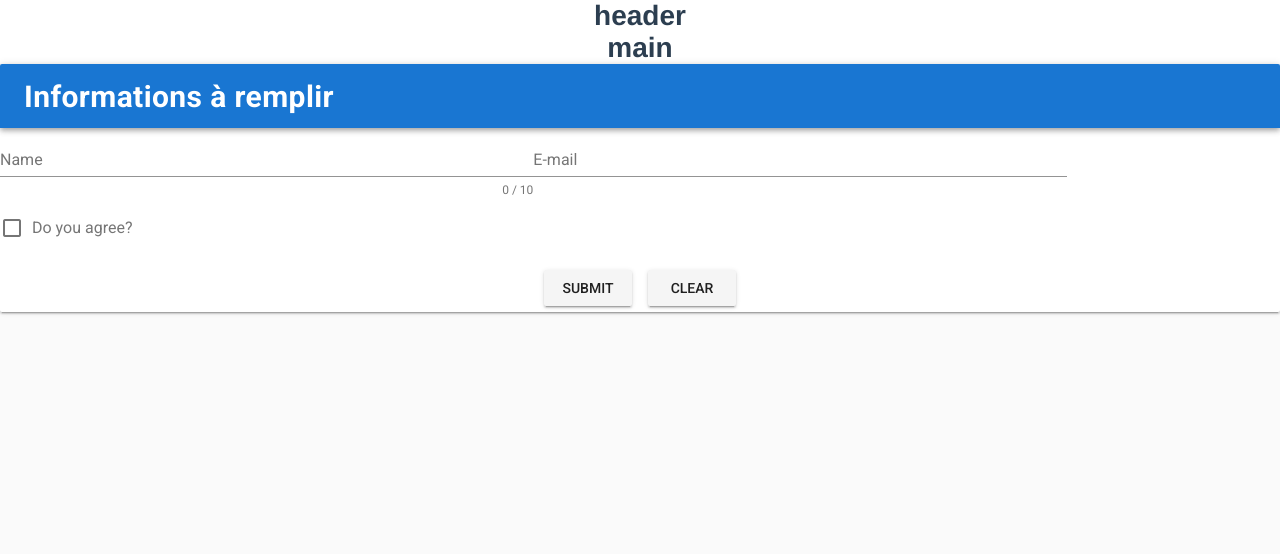
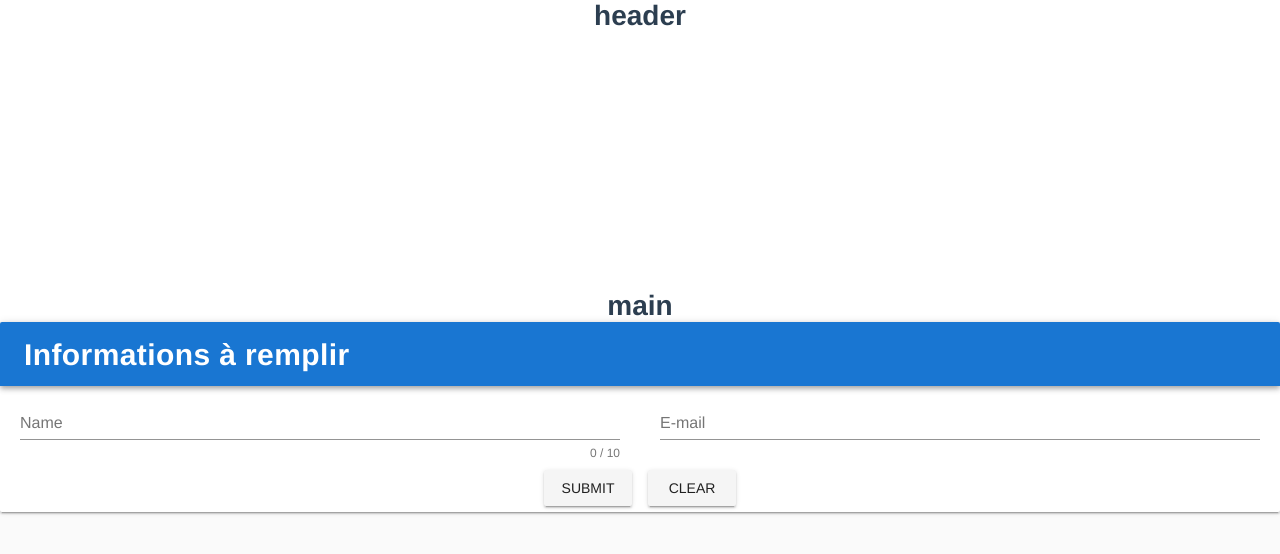
Before and after one commit to orlando1108/workshop-project1, a Vue app: page /menu in a window 1280 px wide. Shown: the top 554 px of the page. Built offline with nearby package versions, Linux system fonts and the light colour scheme.

Commit message:
enlever espace blanc entre composants (css index.html)

```diff
--- a/index.html
+++ b/index.html
@@ -10,6 +10,10 @@
             margin: 0 !important;
             padding: 0 !important;
         }
+        #header{
+            height:30vh;
+            margin-bottom:50px;
+        }
     </style>
   </head>
   <body>
--- a/src/components/Collections.vue
+++ b/src/components/Collections.vue
@@ -94,13 +94,14 @@
         methods: {
             add_products: function (title) { //ma fonction mettre l'argument recupere ici le titre entre paranthese
                 //on selectionne le bouton add de la div avec pour id la valeur dans la variable titre
-                document.querySelector("div[id='"+title+"'] .btn_add").style.display="none",
-                    document.querySelector("div[id='"+title+"'] .btn_cancel").style.display="block";
+                document.querySelector("div[id='"+title+"'] .btn_add").style.display="none";
+                document.querySelector("div[id='"+title+"'] .btn_cancel").style.display="block";
                 console.log(title);
+                title="test";
             },
             delete_products: function (title) {
-                document.querySelector("div[id='"+title+"'] .btn_add").style.display="block",
-                    document.querySelector("div[id='"+title+"'] .btn_cancel").style.display="none";
+                document.querySelector("div[id='"+title+"'] .btn_add").style.display="block";
+                document.querySelector("div[id='"+title+"'] .btn_cancel").style.display="none";
                 console.log(title);
             }
         }
--- a/src/components/menu.vue
+++ b/src/components/menu.vue
@@ -1,5 +1,5 @@
 <template> <!--container du template qui va être appelé-->
-    <v-app id="inspire">
+    <v-app>
         <v-content>
                     <v-flex xs12 sm12 md12 lg12 xl12>
                         <v-card class="card_form">
@@ -9,7 +9,7 @@
                             </v-toolbar>
                             <v-form v-model="valid" ref="form" lazy-validation>
                                 <v-layout row wrap>
-                                <v-flex offset-xl1 xl5 lg5 md5 sm5 xs12>
+                                <v-flex xl6 lg6 md6 sm6 xs12 containerinput>
                                 <v-text-field
                                 label="Name"
                                 v-model="name"
@@ -17,7 +17,7 @@
                                 :counter="10"
                                 required></v-text-field>
                                 </v-flex>
-                                <v-flex offset-xl1 xl5 lg5 md5 sm5 xs12>
+                                <v-flex xl6 lg6 md6 sm6 xs12 containerinput>
                                 <v-text-field
                                 label="E-mail"
                                 v-model="email"
@@ -26,11 +26,6 @@
                                 </v-flex>
                                 </v-layout>
                                 <v-flex>
-                                <v-checkbox
-                                label="Do you agree?"
-                                v-model="checkbox"
-                                :rules="[v => !!v || 'You must agree to continue!']"
-                                required></v-checkbox>
                                 </v-flex>
                                 <v-btn
                                 @click="submit"
@@ -64,7 +59,6 @@
                 'Item 3',
                 'Item 4'
             ],
-            checkbox: false
         }),
 
         methods: {
@@ -87,7 +81,16 @@
 </script>
 <!-- Add "scoped" attribute to limit CSS to this component only -->
 <style scoped>
-    input{
+    div.flex.containerinput{
+        padding:5px 20px;
+    }
+    nav[class^="toolbar"]{
         border: 2px solid red;
+        height:100px !important;
+        display: flex;
+        align-items: center;
+    }
+    nav[class^="toolbar"] h2{
+        font-size:1.3em;
     }
 </style>
```
